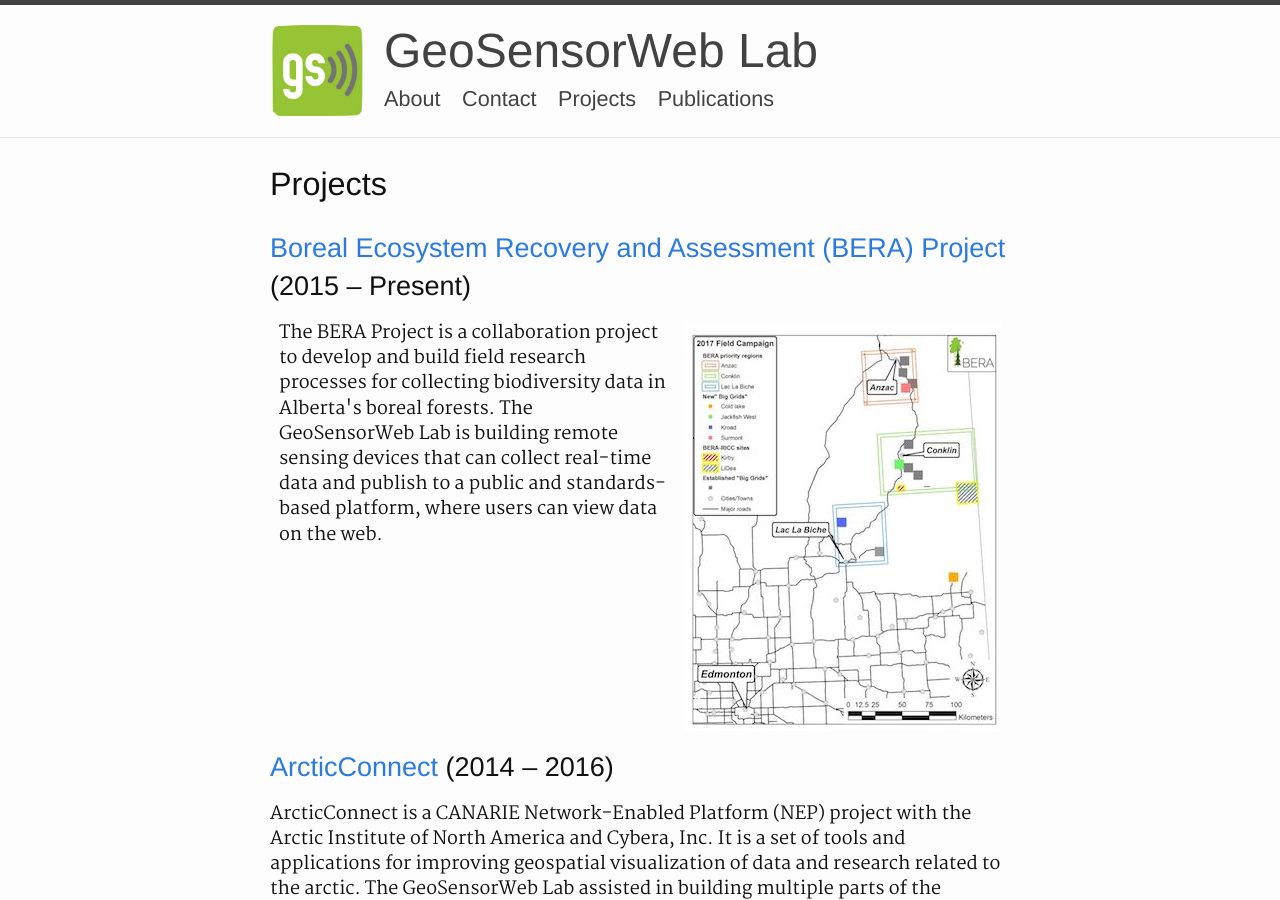
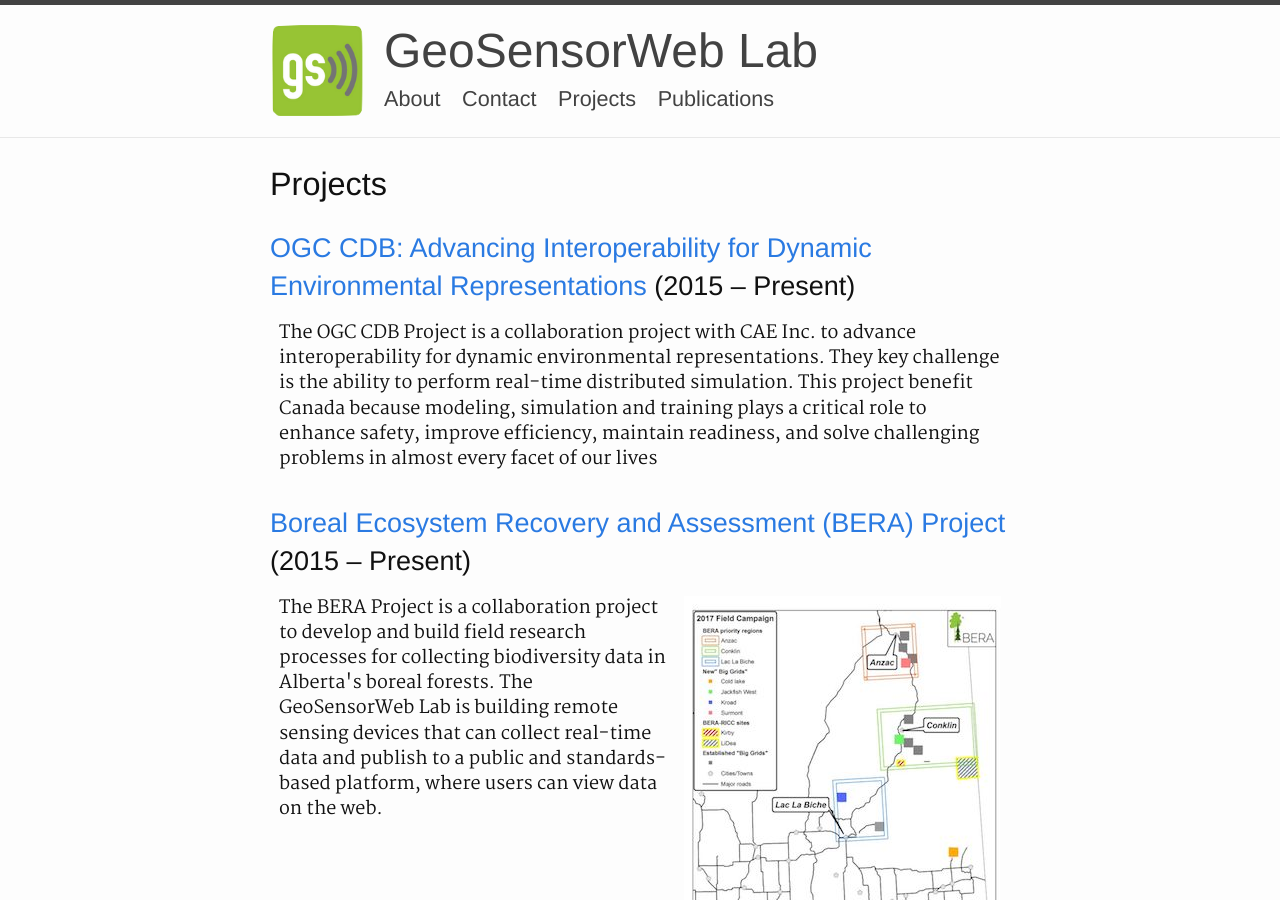
Before and after one commit to GeoSensorWebLab/geosensorweblab.github.io, a Jekyll site: the page built from projects.md, in a window 1280 px wide and 900 px high. Built offline with Jekyll 4.4.1, drawn with Linux system fonts in a browser that asks for light colours.

Commit message:
Update projects.md

```diff
--- a/projects.md
+++ b/projects.md
@@ -3,6 +3,16 @@
 title: Projects
 permalink: /projects/
 ---
+
+## <a href="http://www.bera-project.org"> OGC CDB: Advancing Interoperability for Dynamic Environmental Representations</a> (2015 – Present)
+
+<div class="flex">
+<div>
+    <p>
+        The OGC CDB Project is a collaboration project with CAE Inc. to advance interoperability for dynamic environmental representations. They key challenge is the ability to perform real-time distributed simulation. This project benefit Canada because modeling, simulation and training plays a critical role to enhance safety, improve efficiency, maintain readiness, and solve challenging problems in almost every facet of our lives
+    </p>
+</div>
+</div>
 
 ## <a href="http://www.bera-project.org">Boreal Ecosystem Recovery and Assessment (BERA) Project</a> (2015 – Present)
 
```
